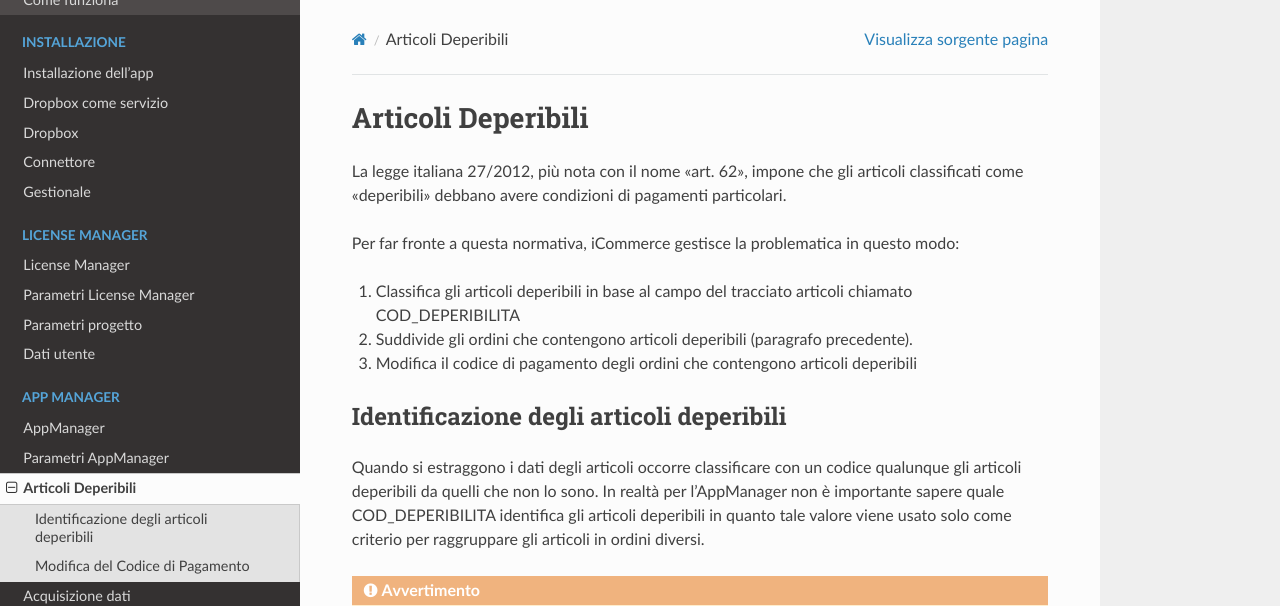
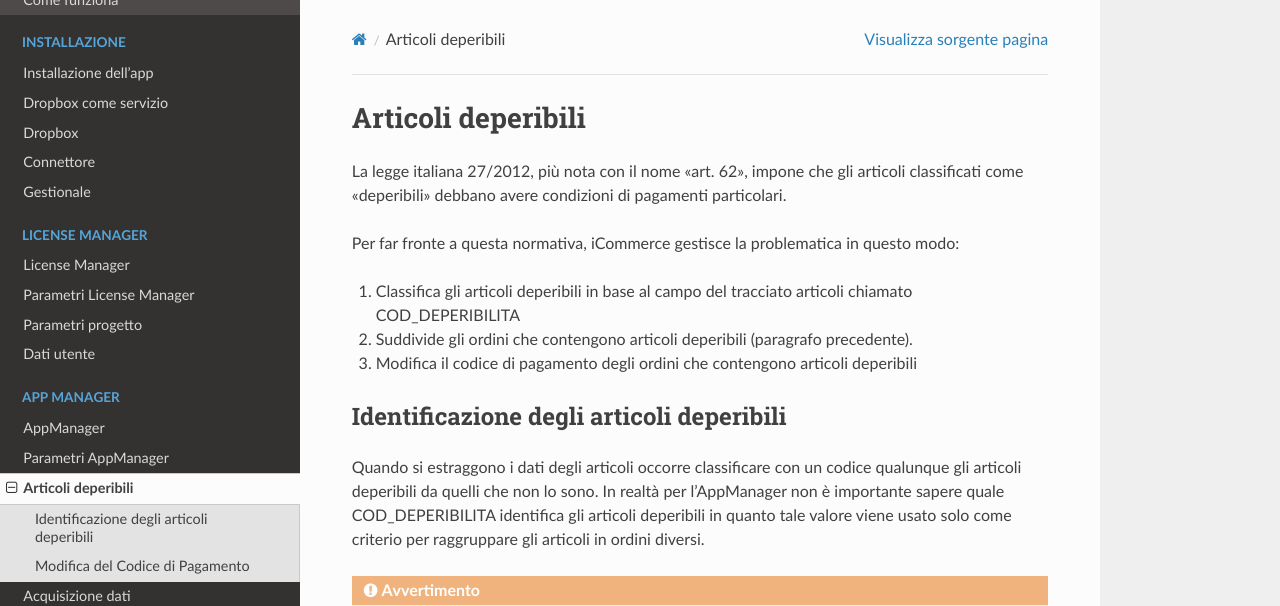
Before and after one commit to wedoit-io/doc-icommerce, a Sphinx documentation site: the page built from source/art-deperibili.rst, in a window 1280 px wide and 1191 px high. Shown: the top 606 px of the window. Built offline with Sphinx 7.4.7 and the Read the Docs theme 2.0.0, drawn with Linux system fonts in a browser that asks for light colours.

```diff
--- a/source/art-deperibili.rst
+++ b/source/art-deperibili.rst
@@ -1,4 +1,4 @@
-Articoli Deperibili
+Articoli deperibili
 ===================
 
 La legge italiana 27/2012, più nota con il nome "art. 62", impone che gli articoli classificati come "deperibili"
```
